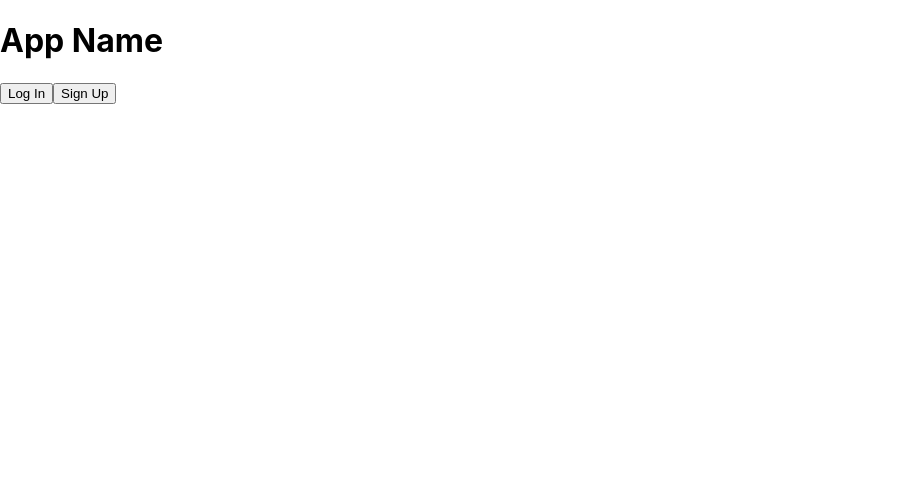
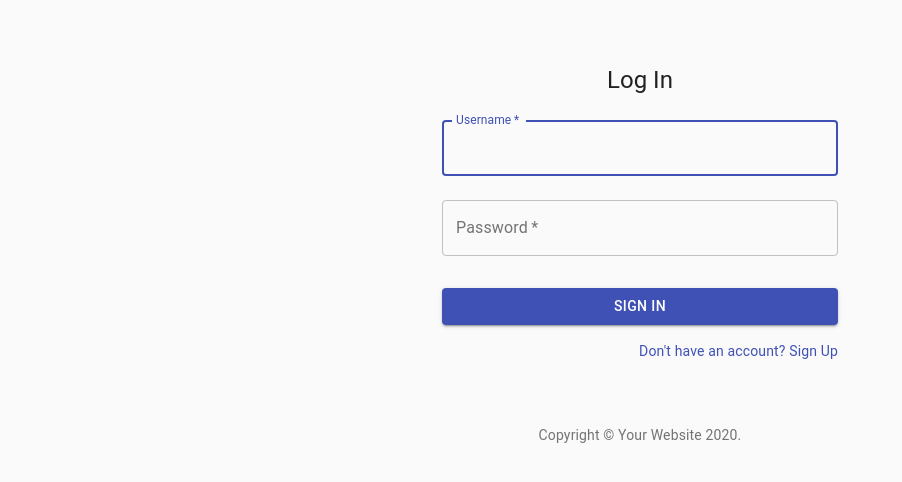
Before and after one commit to mezzolite/capstone-frontend, a React (Create React App) app: page /login in a window 1280 px wide. Shown: the top 482 px of the page, without its empty margins (0-902 px from the left). Built offline with nearby package versions, Linux system fonts and the light colour scheme; no server answers.

Commit message:
adds material ui log in page

```diff
--- a/src/App.js
+++ b/src/App.js
@@ -1,8 +1,10 @@
 import React, { Component } from 'react';
 // import './App.css';
-// import {BrowserRouter as Router, Route, Link, Switch} from 'react-router-dom';
+import {BrowserRouter as Router, Route, Link, Switch} from 'react-router-dom';
 import LoggedInHomePage from './Components/LoggedInHomePage';
 import StartPage from './Components/StartPage';
+import SignUpForm from './Components/SignUpForm';
+import LogInForm from './Components/LogInForm'
 
 const avatarURL = "http://localhost:3000/avatars"
 const userURL = "http://localhost:3000/users"
@@ -12,7 +14,8 @@ class App extends Component {
 
   state = {
     loggedIn: false,
-    avatars: []
+    avatars: [],
+
   }
 
   componentDidMount(){
@@ -38,11 +41,28 @@ class App extends Component {
 
   render(){
     return (
-
+      <Router>
         <div className="App">
-          <StartPage avatars={this.state.avatars} addUser={this.addUser} logIn={this.logIn}/>
-
+          <Switch>
+            <Route
+              exact path="/"
+              component={StartPage}/>
+            <Route
+              path="/sign_up"
+              render={() => <SignUpForm
+                                avatars={this.state.avatars}
+                                addUser={this.addUser}
+                                logIn={this.logIn}
+                            />
+                      }
+            />
+            <Route
+              path='/login'
+              render={() => <LogInForm />}
+              />
+          </Switch>
         </div>
+      </Router>
 
 
     );
--- /dev/null
+++ b/src/Components/LogInForm.js
@@ -0,0 +1,117 @@
+import React from 'react';
+// import Avatar from '@material-ui/core/Avatar';
+import Button from '@material-ui/core/Button';
+import CssBaseline from '@material-ui/core/CssBaseline';
+import TextField from '@material-ui/core/TextField';
+import FormControlLabel from '@material-ui/core/FormControlLabel';
+import Checkbox from '@material-ui/core/Checkbox';
+import Link from '@material-ui/core/Link';
+import Grid from '@material-ui/core/Grid';
+import Box from '@material-ui/core/Box';
+// import LockOutlinedIcon from '@material-ui/icons/LockOutlined';
+import Typography from '@material-ui/core/Typography';
+import { makeStyles } from '@material-ui/core/styles';
+import Container from '@material-ui/core/Container';
+
+function Copyright() {
+  return (
+    <Typography variant="body2" color="textSecondary" align="center">
+      {'Copyright © '}
+      <Link color="inherit" href="https://material-ui.com/">
+        Your Website
+      </Link>{' '}
+      {new Date().getFullYear()}
+      {'.'}
+    </Typography>
+  );
+}
+
+const useStyles = makeStyles(theme => ({
+  paper: {
+    marginTop: theme.spacing(8),
+    display: 'flex',
+    flexDirection: 'column',
+    alignItems: 'center',
+  },
+  avatar: {
+    margin: theme.spacing(1),
+    backgroundColor: theme.palette.secondary.main,
+  },
+  form: {
+    width: '100%', // Fix IE 11 issue.
+    marginTop: theme.spacing(1),
+  },
+  submit: {
+    margin: theme.spacing(3, 0, 2),
+  },
+}));
+
+export default function LogInForm() {
+  const classes = useStyles();
+
+  return (
+    <Container component="main" maxWidth="xs">
+      <CssBaseline />
+      <div className={classes.paper}>
+        {/* <Avatar className={classes.avatar}>
+          <LockOutlinedIcon />
+        </Avatar> */}
+        <Typography component="h1" variant="h5">
+          Log In
+        </Typography>
+        <form className={classes.form} noValidate>
+          <TextField
+            variant="outlined"
+            margin="normal"
+            required
+            fullWidth
+            id="username"
+            label="Username"
+            name="username"
+            autoComplete="username"
+            autoFocus
+          />
+          <TextField
+            variant="outlined"
+            margin="normal"
+            required
+            fullWidth
+            name="password"
+            label="Password"
+            type="password"
+            id="password"
+            autoComplete="current-password"
+          />
+          {/* <FormControlLabel
+            control={<Checkbox value="remember" color="primary" />}
+            label="Remember me"
+          /> */}
+          <Button
+            type="submit"
+            fullWidth
+            variant="contained"
+            color="primary"
+            className={classes.submit}
+          >
+            Sign In
+          </Button>
+          <Grid container>
+            <Grid item xs>
+              {/* <Link href="#" variant="body2">
+                Forgot password?
+              </Link> */}
+            </Grid>
+            <Grid item>
+              <Link href="/sign_up" variant="body2">
+                {"Don't have an account? Sign Up"}
+              </Link>
+            </Grid>
+          </Grid>
+        </form>
+      </div>
+      <Box mt={8}>
+        <Copyright />
+      </Box>
+    </Container>
+  );
+}
--- a/src/Components/StartPage.js
+++ b/src/Components/StartPage.js
@@ -13,36 +13,31 @@ class StartPage extends Component{
         this.setState({signUp: true})
     }
 
+    redirectToLogIn = () => {
+        this.setState({logIn: true})
+    }
+
     render(){
 
         if(this.state.signUp){
             return <Redirect to='/sign_up' />
         }
 
+        if(this.state.logIn){
+            return <Redirect to='/login' />
+        }
 
         return(
-            <Router>
                 <div className="start-page">
                     <h1>App Name</h1>
                     <div className="buttons">
-                        <button>Log In</button>
+                        <button onClick={this.redirectToLogIn}>Log In</button>
                         <button onClick={this.redirectToSignUp}>
                             Sign Up
                         </button>
                     </div>
+
                 </div>
-                <Switch>
-                    <Route
-                        exact path="/sign_up"
-                        render={() => <SignUpForm
-                                        avatars={this.props.avatars}
-                                        addUser={this.props.addUser}
-                                        logIn={this.props.logIn}
-                                        />
-                                }
-                    />
-                </Switch>
-            </Router>
         )
     }
 }
```
